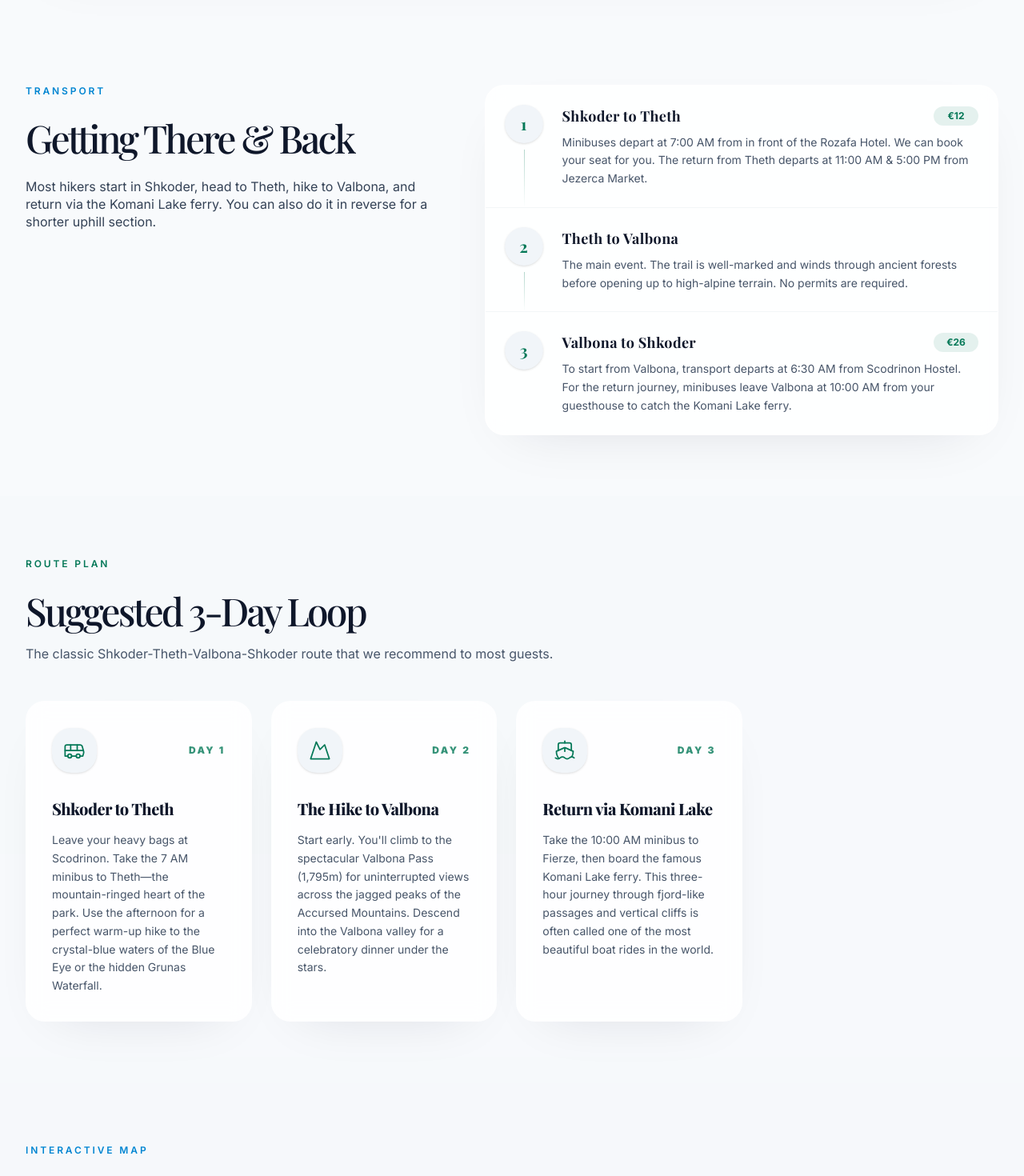
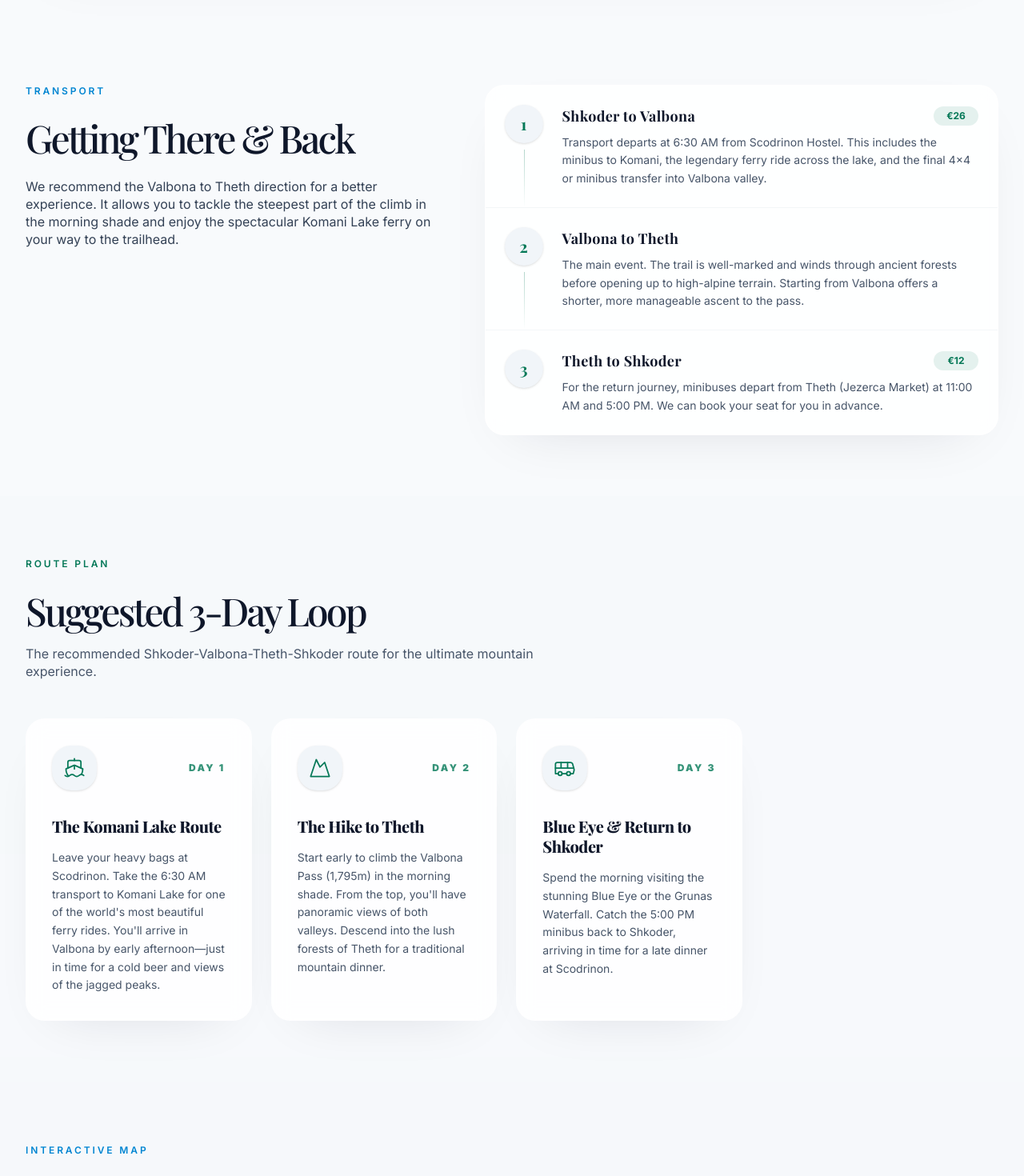
Before and after one commit to dkuromi1/hostel-nextjs, a Next.js app: page /experiences/theth-valbona-hiking-guide in a window 1280 px wide. Shown: the part 1220-2690 px from the top of the page at 80% size. Built offline with nearby package versions, Linux system fonts and the light colour scheme; no server answers; a web font is replaced by a local one.

Commit message:
valbona to theth direction change

```diff
--- a/app/experiences/page.tsx
+++ b/app/experiences/page.tsx
@@ -228,8 +228,8 @@ export default function ExperiencesPage() {
                         {item.showDirections !== false && (
                           <a
                             href={
-                              item.title === "Theth to Valbona Trek"
-                                ? (siteConfig.maps?.thethTrailheadUrl || "")
+                              item.title === "Valbona to Theth Trek"
+                                ? (siteConfig.maps?.trekTrailheadUrl || "")
                                 : `https://www.google.com/maps/dir/?api=1&destination=${encodeURIComponent(item.title + ' Shkoder')}`
                             }
                             target="_blank"
--- a/app/experiences/theth-valbona-hiking-guide/page.tsx
+++ b/app/experiences/theth-valbona-hiking-guide/page.tsx
@@ -27,7 +27,7 @@ export default function HikingGuidePage() {
         data={buildBreadcrumbSchema([
           { name: "Home", path: "/" },
           { name: "Experiences", path: "/experiences" },
-          { name: "Theth to Valbona Hiking Guide", path: "/experiences/theth-valbona-hiking-guide" },
+          { name: "Valbona to Theth Hiking Guide", path: "/experiences/theth-valbona-hiking-guide" },
         ])}
       />
 
@@ -159,7 +159,7 @@ export default function HikingGuidePage() {
           </Reveal>
           <Reveal className="px-2 sm:px-0">
             <Panel className="h-[500px] w-full overflow-hidden p-0 rounded-3xl">
-              <LocationMap defaultPoi="theth-valbona-midpoint" variant="regional" />
+              <LocationMap defaultPoi="valbona-theth-midpoint" variant="regional" />
             </Panel>
           </Reveal>
         </div>
--- a/components/mobile-nav.tsx
+++ b/components/mobile-nav.tsx
@@ -85,6 +85,9 @@ export function MobileNav({ navLinks, contactChannels, bookingChannels, mapUrl }
     function handlePointerDown(event: PointerEvent) {
       const el = containerRef.current;
       if (el && !el.contains(event.target as Node)) {
+        // Prevent the default click from firing on whatever is beneath the tap,
+        // so closing the menu doesn't accidentally activate underlying buttons.
+        event.preventDefault();
         setOpen(false);
       }
     }
@@ -131,7 +134,7 @@ export function MobileNav({ navLinks, contactChannels, bookingChannels, mapUrl }
             animate="visible"
             exit="exit"
             className={cn(
-              "absolute right-0 top-full z-50 mt-3 w-[min(22rem,calc(100vw-2rem))] overflow-hidden rounded-2xl border border-[var(--glass-border)] p-4 shadow-2xl",
+              "absolute right-0 top-full z-50 mt-3 w-[min(22rem,calc(100vw-4rem))] overflow-hidden rounded-2xl border border-[var(--glass-border)] p-4 shadow-2xl",
               shouldReduce
                 ? "bg-white dark:bg-[var(--surface-dark-secondary,#1a0f0a)]"
                 : "bg-white/98 dark:bg-[var(--surface-dark-secondary,#1a0f0a)]/95 backdrop-blur-xl"
--- a/instances/scodrinon/content/hiking-guide.json
+++ b/instances/scodrinon/content/hiking-guide.json
@@ -1,18 +1,18 @@
 {
   "metadata": {
-    "title": "Theth to Valbona Hiking Guide | Logistics & Trail Tips",
-    "description": "The complete 2025 guide for the Theth to Valbona hike. Learn about minibus prices, luggage storage at Scodrinon Hostel, and expert trail tips.",
+    "title": "Valbona to Theth Hiking Guide | Logistics & Trail Tips",
+    "description": "The complete 2026 guide for the Valbona to Theth hike. Learn about minibus prices, luggage storage at Scodrinon Hostel, and expert trail tips.",
     "image": "/images/hiking_5.jpg"
   },
   "hero": {
     "eyebrow": "Hiking Guide",
-    "title": "Theth to Valbona: The heart of the Albanian Alps.",
-    "description": "It’s the most famous trail in the country for a reason, a classic high-altitude crossing through the raw beauty of the Accursed Mountains. Here is everything you need to know about the logistics, the costs, and how to use Scodrinon Hostel as your basecamp."
+    "title": "Valbona to Theth: The heart of the Albanian Alps.",
+    "description": "While most hikers go from Theth to Valbona, we recommend the reverse. Starting in Valbona provides a shorter, earlier ascent, while reducing exposure to the peak afternoon heat. Here is everything you need to know about the logistics, the costs, and how to use Scodrinon as your basecamp."
   },
   "quickStats": [
     {
       "label": "Distance",
-      "value": "17 km",
+      "value": "13-17 km",
       "icon": "Map"
     },
     {
@@ -22,7 +22,7 @@
     },
     {
       "label": "Elevation Gain",
-      "value": "1,050m",
+      "value": "770m",
       "icon": "TrendingUp"
     },
     {
@@ -33,22 +33,22 @@
   ],
   "logistics": {
     "title": "Getting There & Back",
-    "description": "Most hikers start in Shkoder, head to Theth, hike to Valbona, and return via the Komani Lake ferry. You can also do it in reverse for a shorter uphill section.",
+    "description": "We recommend the Valbona to Theth direction for a better experience. It allows you to tackle the steepest part of the climb in the morning shade and enjoy the spectacular Komani Lake ferry on your way to the trailhead.",
     "steps": [
       {
-        "title": "Shkoder to Theth",
-        "price": "€12",
-        "description": "Minibuses depart at 7:00 AM from in front of the Rozafa Hotel. We can book your seat for you. The return from Theth departs at 11:00 AM & 5:00 PM from Jezerca Market."
+        "title": "Shkoder to Valbona",
+        "price": "€26",
+        "description": "Transport departs at 6:30 AM from Scodrinon Hostel. This includes the minibus to Komani, the legendary ferry ride across the lake, and the final 4x4 or minibus transfer into Valbona valley."
       },
       {
-        "title": "Theth to Valbona",
+        "title": "Valbona to Theth",
         "price": "",
-        "description": "The main event. The trail is well-marked and winds through ancient forests before opening up to high-alpine terrain. No permits are required."
+        "description": "The main event. The trail is well-marked and winds through ancient forests before opening up to high-alpine terrain. Starting from Valbona offers a shorter, more manageable ascent to the pass."
       },
       {
-        "title": "Valbona to Shkoder",
-        "price": "€26",
-        "description": "To start from Valbona, transport departs at 6:30 AM from Scodrinon Hostel. For the return journey, minibuses leave Valbona at 10:00 AM from your guesthouse to catch the Komani Lake ferry."
+        "title": "Theth to Shkoder",
+        "price": "€12",
+        "description": "For the return journey, minibuses depart from Theth (Jezerca Market) at 11:00 AM and 5:00 PM. We can book your seat for you in advance."
       }
     ]
   },
@@ -104,31 +104,31 @@
   },
   "itinerary": {
     "title": "Suggested 3-Day Loop",
-    "description": "The classic Shkoder-Theth-Valbona-Shkoder route that we recommend to most guests.",
+    "description": "The recommended Shkoder-Valbona-Theth-Shkoder route for the ultimate mountain experience.",
     "days": [
       {
         "day": "Day 1",
-        "title": "Shkoder to Theth",
-        "icon": "Bus",
-        "description": "Leave your heavy bags at Scodrinon. Take the 7 AM minibus to Theth—the mountain-ringed heart of the park. Use the afternoon for a perfect warm-up hike to the crystal-blue waters of the Blue Eye or the hidden Grunas Waterfall."
+        "title": "The Komani Lake Route",
+        "icon": "Ship",
+        "description": "Leave your heavy bags at Scodrinon. Take the 6:30 AM transport to Komani Lake for one of the world's most beautiful ferry rides. You'll arrive in Valbona by early afternoon—just in time for a cold beer and views of the jagged peaks."
       },
       {
         "day": "Day 2",
-        "title": "The Hike to Valbona",
+        "title": "The Hike to Theth",
         "icon": "Mountain",
-        "description": "Start early. You'll climb to the spectacular Valbona Pass (1,795m) for uninterrupted views across the jagged peaks of the Accursed Mountains. Descend into the Valbona valley for a celebratory dinner under the stars."
+        "description": "Start early to climb the Valbona Pass (1,795m) in the morning shade. From the top, you'll have panoramic views of both valleys. Descend into the lush forests of Theth for a traditional mountain dinner."
       },
       {
         "day": "Day 3",
-        "title": "Return via Komani Lake",
-        "icon": "Ship",
-        "description": "Take the 10:00 AM minibus to Fierze, then board the famous Komani Lake ferry. This three-hour journey through fjord-like passages and vertical cliffs is often called one of the most beautiful boat rides in the world."
+        "title": "Blue Eye & Return to Shkoder",
+        "icon": "Bus",
+        "description": "Spend the morning visiting the stunning Blue Eye or the Grunas Waterfall. Catch the 5:00 PM minibus back to Shkoder, arriving in time for a late dinner at Scodrinon."
       }
     ]
   },
   "labels": {
     "trailTitle": "The Trail",
-    "trailDescription": "A visual overview of the famous Theth to Valbona hike in the Accursed Mountains.",
-    "whatsAppMessage": "Hi! I'm planning the Theth to Valbona hike. Can you help me with booking a bed and transport?"
+    "trailDescription": "A visual overview of the famous Valbona to Theth hike in the Accursed Mountains.",
+    "whatsAppMessage": "Hi! I'm planning the Valbona to Theth hike. Can you help me with booking a bed and transport?"
   }
 }
--- a/instances/scodrinon/content/map-config.json
+++ b/instances/scodrinon/content/map-config.json
@@ -13,8 +13,8 @@
   },
   "namedViews": [
     {
-      "id": "thethValbona",
-      "query": "theth-valbona-midpoint",
+      "id": "valbonaTheth",
+      "query": "valbona-theth-midpoint",
       "keywords": ["theth", "valbona"],
       "center": [19.8290120989, 42.4208252183],
       "zoom": 10.0,
--- a/instances/scodrinon/content/pois.json
+++ b/instances/scodrinon/content/pois.json
@@ -24,7 +24,7 @@
     { "name": "Mesi Bridge", "coords": [19.57507048757086, 42.114467845122725, 0], "category": "see", "minZoom": 9 },
     { "name": "Shiroka Village", "coords": [19.44972160885021, 42.06053385014611, 0], "category": "see", "minZoom": 9 },
     { "name": "Hermes Airport Shuttle", "coords": [19.518613662164896, 42.065060836150614, 0], "category": "transit", "minZoom": 11 },
-    { "name": "Trailhead", "coords": [19.870570709799853, 42.42571084825586, 0], "category": "see", "minZoom": 6 },
+    { "name": "Rragam Trailhead", "coords": [19.84605403131156, 42.41258193168048, 0], "category": "see", "minZoom": 6 },
     { "name": "Valbona Pass", "coords": [19.81528, 42.40583, 0], "category": "see", "minZoom": 6 },
     { "name": "Velipojë Beach", "coords": [19.416597409355276, 41.8618988805818, 0], "category": "see", "minZoom": 6 },
     { "name": "Valbona Village", "coords": [19.88570882131251, 42.444877303358666, 0], "category": "transit", "minZoom": 6 },
--- a/instances/scodrinon/content/settings.json
+++ b/instances/scodrinon/content/settings.json
@@ -3,7 +3,7 @@
     "name": "Scodrinon Hostel",
     "shortName": "Scodrinon",
     "tagline": "The hostel you won't want to leave",
-    "description": "A chill, social hostel on Shkodër’s main pedestrian street. The perfect base for the Theth-Valbona trek with privacy pods, rooftop sunsets, and direct booking.",
+    "description": "A chill, social hostel on Shkodër’s main pedestrian street. The perfect base for the Valbona-Theth trek with privacy pods, rooftop sunsets, and direct booking.",
     "category": "travel"
   },
   "address": {
@@ -75,7 +75,7 @@
       "best hostel in Shkoder",
       "solo travel Albania",
       "privacy pod hostel Albania",
-      "Theth Valbona hostel base",
+      "Valbona-Theth hostel base",
       "Komani Lake ferry transport",
       "Shala River boat trips",
       "Shkoder pedestrian street",
@@ -165,6 +165,6 @@
     ]
   },
   "maps": {
-    "thethTrailheadUrl": "https://www.google.com/maps/dir/?api=1&destination=42.397171,19.772164"
+    "trekTrailheadUrl": "https://www.google.com/maps/dir/?api=1&destination=42.41258193168048,19.84605403131156"
   }
 }
--- a/instances/scodrinon/content/site-copy.json
+++ b/instances/scodrinon/content/site-copy.json
@@ -55,7 +55,7 @@
     },
     "metadata": {
       "title": "Privacy Pods & Rooftop Sunsets in Shkodër",
-      "description": "A chill, social hostel on Shkodër’s main pedestrian street. The perfect base for the Theth-Valbona trek with privacy pods, rooftop sunsets, and direct booking.",
+      "description": "A chill, social hostel on Shkodër’s main pedestrian street. The perfect base for the Valbona-Theth trek with privacy pods, rooftop sunsets, and direct booking.",
       "image": "/logo.webp"
     },
     "cta": {
@@ -220,7 +220,7 @@
   "experiences": {
     "metadata": {
       "title": "Rooftop Events and Adventure Base in Shkoder",
-      "description": "See how Scodrinon Hostel works as a social rooftop hangout and a launch point for Theth, Valbona, Lake Shkoder, river trips, and city culture.",
+      "description": "See how Scodrinon Hostel works as a social rooftop hangout and a launch point for Valbona, Theth, Lake Shkoder, river trips, and city culture.",
       "image": "/images/rooftop_social_2.jpg"
     },
     "pageTitle": "Experiences",
--- a/instances/scodrinon/content/things-to-do.json
+++ b/instances/scodrinon/content/things-to-do.json
@@ -4,10 +4,10 @@
     {
       "category": "adventure",
       "featured": true,
-      "title": "Theth to Valbona Trek",
-      "mapQuery": "theth-valbona-midpoint",
-      "description": "Trek the famous <a href=\"/experiences/theth-valbona-hiking-guide\" class=\"brand-link\">Theth to Valbona trail</a> in the Albanian Alps. We organize all your transport and securely store your luggage for free. To Theth: 7:00am (from front of Rozafa Hotel), Return: 11:00am/5:00pm (Jezerca Market). To Valbona: 6:30am (from hostel), Return: 10:00am (from guesthouse).",
-      "price": "Theth €12 / Valbona €26 (one way)",
+      "title": "Valbona to Theth Trek",
+      "mapQuery": "valbona-theth-midpoint",
+      "description": "Trek the famous <a href=\"/experiences/theth-valbona-hiking-guide\" class=\"brand-link\">Valbona to Theth trail</a>—our recommended route for the best experience. We organize all your transport and securely store your luggage for free. To Valbona: 6:30am (from hostel). Return from Theth: 11:00am/5:00pm (Jezerca Market).",
+      "price": "Valbona €26 / Theth €12 (one way)",
       "priceNote": "Transport & Storage",
       "image": "/images/theth_village.webp",
       "alt": "Hiking in the Albanian Alps near Theth and Valbona",
--- a/lib/types/site.ts
+++ b/lib/types/site.ts
@@ -310,7 +310,7 @@ export interface SettingsContent {
     amenities: string[];
   };
   "maps"?: {
-    "thethTrailheadUrl"?: string;
+    "trekTrailheadUrl"?: string;
   };
 }
 
@@ -341,6 +341,6 @@ export interface PropertyConfig extends SettingsContent {
   hostelworldRating: string;
   hostelworldReviews: string;
   maps?: {
-    thethTrailheadUrl?: string;
+    trekTrailheadUrl?: string;
   };
 }
```
Also changed, not shown: components/location-map.tsx (+47 -6 lines), instances/scodrinon/content/homepage.json (+5 -5 lines).
